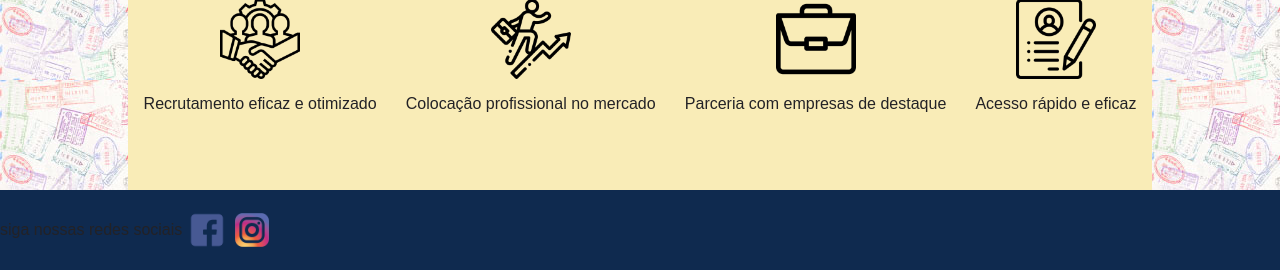
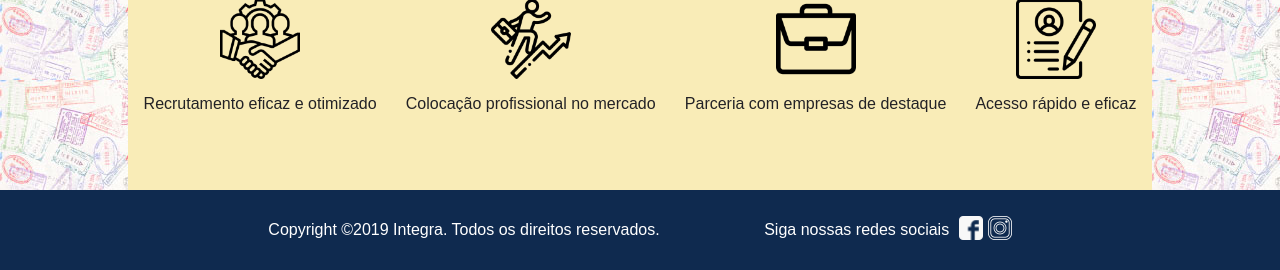
Before and after one commit to cami-almeida/integra, a Django app: page / in a window 1280 px wide. Shown: the part 1104-1374 px from the top of the page. Run offline with Django 3.2, Linux system fonts and the light colour scheme; parts of the project's set-up code (start-up, migrations or seed data) failed here and were passed over; some web fonts are replaced.

Commit message:
Alterar foooter

```diff
--- a/website/static/css/style.css
+++ b/website/static/css/style.css
@@ -167,9 +167,23 @@ footer{
     background-color:#0F2A4F;
     display: flex;
     align-items: center;
+    justify-content: center;
+}
+.autorais{
+    color:white;
 }
 
+.midias{
+    display: flex;
+    align-items: center;
+    justify-content: flex-end;
+    width: 22rem;
+    color: white;
+}
 
+.midias p{
+    margin-right: 10px;
+}
 .icons{
     height: 250px;
     width: 100%;
--- a/website/templates/shared/layout.html
+++ b/website/templates/shared/layout.html
@@ -30,10 +30,17 @@
         {% endblock %}
     </main>
     <footer>
-            <p>siga nossas redes sociais</p>
-            <img src="{% static 'image/logoFace.png' %}" height="50" width="50">
-            <img src="{% static 'image/logoInsta.png' %}"height="40" width="40">
-    </footer>
+        <div class="autorais">
+            <p>Copyright &#169;2019 Integra. Todos os direitos reservados.</p>
+        </div>
+        <div class="midias">
+                <p>Siga nossas redes sociais</p>
+                <div>
+            <img src="{% static 'image/facebook-logo.png' %}">
+            <img src="{% static 'image/instagram.png' %}">
+        </div>
+        </div>
+        </footer>
 
 
 
```
Also changed, not shown: website/static/image/facebook-logo.png (added), website/static/image/instagram.png (added), website/static/image/logoFace.png (deleted), website/static/image/logoInsta.png (deleted).
